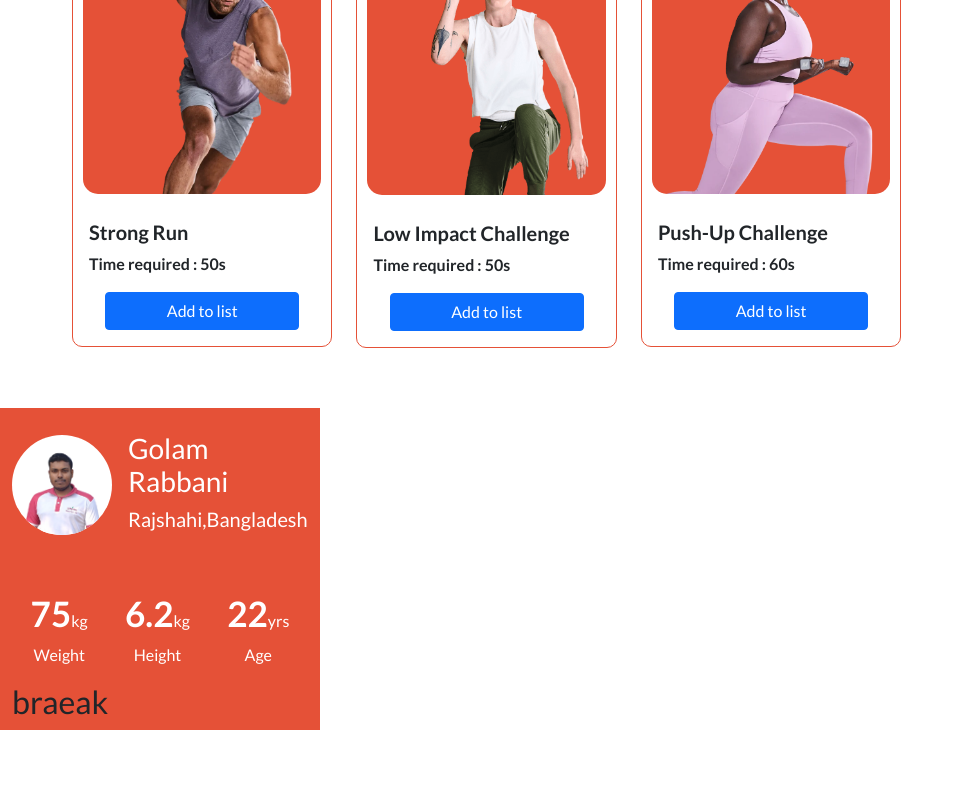
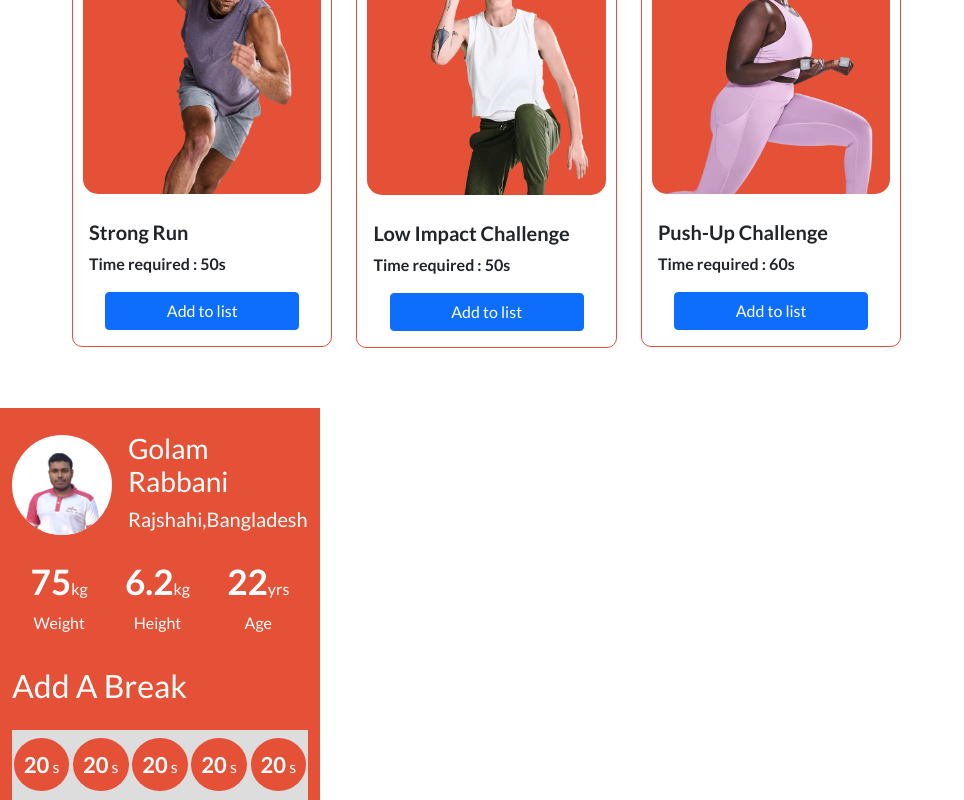
Before and after one commit to golamrabbani93/workout-world, a React (Create React App) app: page / in a window 1280 px wide. Shown: the part 763-1563 px from the top of the page, without its empty margins (0-964 px from the left). Before the commit the page ends 1493 px from the top, so only its background shows below. Built offline with nearby package versions, Linux system fonts and the light colour scheme.

Commit message:
display break time to ui

```diff
--- a/src/components/Break/Break.css
+++ b/src/components/Break/Break.css
@@ -0,0 +1,21 @@
+.break-count {
+	background-color: #ddd;
+	width: 100%;
+	height: 70px;
+}
+
+.break-count > p {
+	background-color: #e55137;
+	padding: 10px;
+	border-radius: 50%;
+	color: #fff;
+	cursor: pointer;
+	transition: color 0.4s;
+}
+.break-count > p:hover {
+	color: #000;
+}
+.break-font {
+	font-size: 22px;
+	font-weight: 700;
+}
--- a/src/components/Break/Break.js
+++ b/src/components/Break/Break.js
@@ -1,9 +1,27 @@
 import React from 'react';
+import './Break.css';
 
 const Break = () => {
 	return (
-		<div>
-			<h2>braeak</h2>
+		<div className="break text-white mt-3">
+			<h2>Add A Break</h2>
+			<div className="break-count text-dark d-flex  align-items-center justify-content-around mt-4">
+				<p className="mt-3">
+					<span className="break-font">20</span> s
+				</p>
+				<p className="mt-3">
+					<span className="break-font">20</span> s
+				</p>
+				<p className="mt-3">
+					<span className="break-font">20</span> s
+				</p>
+				<p className="mt-3">
+					<span className="break-font">20</span> s
+				</p>
+				<p className="mt-3">
+					<span className="break-font">20</span> s
+				</p>
+			</div>
 		</div>
 	);
 };
--- a/src/components/Exercises/Exercises.js
+++ b/src/components/Exercises/Exercises.js
@@ -10,6 +10,9 @@ const Exercises = () => {
 			.then((res) => res.json())
 			.then((data) => setExercizes(data));
 	}, []);
+	const exercizeTime = (time) => {
+		console.log(time);
+	};
 	return (
 		<div className="exercize-container">
 			<div className="container-fluid">
@@ -18,7 +21,11 @@ const Exercises = () => {
 						<h2 className="mb-5">Select today’s exercise</h2>
 						<div className="row row-cols-1 row-cols-md-3 g-4">
 							{exercizes.map((exercise) => (
-								<Exercise exercise={exercise} key={exercise.id}></Exercise>
+								<Exercise
+									exercise={exercise}
+									key={exercise.id}
+									exercizeTime={exercizeTime}
+								></Exercise>
 							))}
 						</div>
 					</div>
--- a/src/components/Fitness/Fitness.js
+++ b/src/components/Fitness/Fitness.js
@@ -2,7 +2,7 @@ import React from 'react';
 
 const Fitness = () => {
 	return (
-		<div className="fitness text-white d-flex text-center  align-items-center justify-content-around mt-5">
+		<div className="fitness text-white d-flex text-center  align-items-center justify-content-around mt-3">
 			<div className="weight">
 				<p className="mb-1">
 					<span className="fitness-font">75</span>kg{' '}
```
